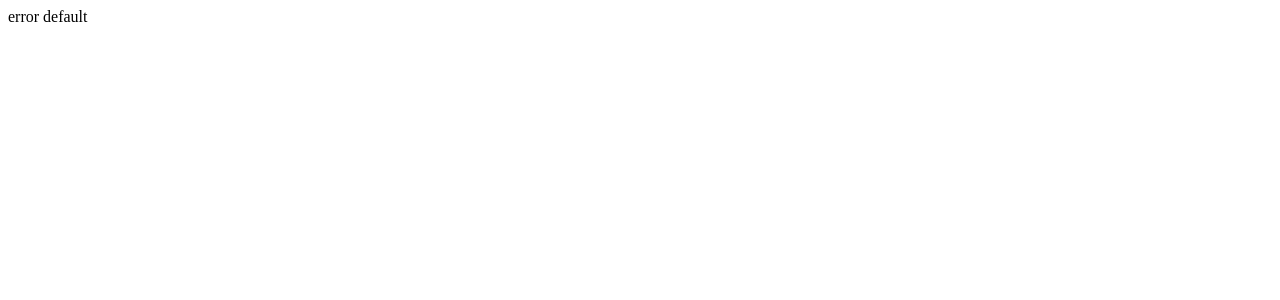
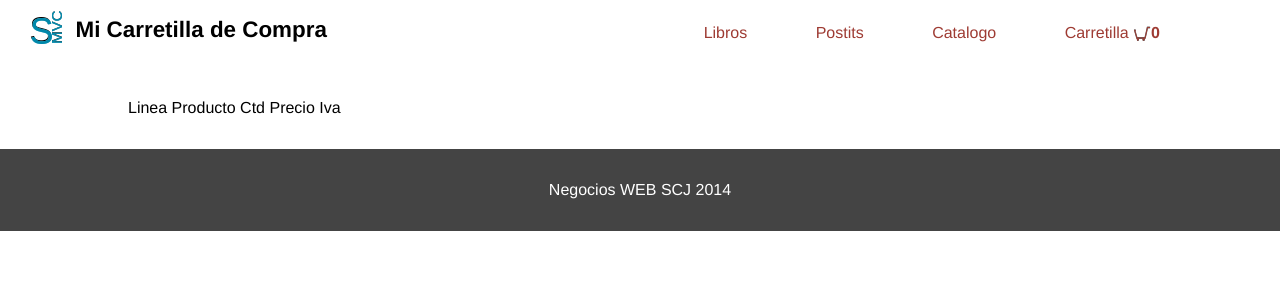
Before and after one commit to obetancourthunicah/IF412NegociosWeb, a PHP site: page /index.php?page=carretilla in a window 1280 px wide. Before the commit the part shown is almost empty. Shown: the top 300 px of the page. Run offline with PHP 8.4, Linux system fonts and the light colour scheme; data comes from the database, SQL or seed files in the repository; tables that the repository leaves empty hold one stand-in row (values such as "Sample post").

Commit message:
Agregando Visor de carretilla y listado de los productos de la carretilla sin estilos

```diff
--- a/controladores/carretilla.php
+++ b/controladores/carretilla.php
@@ -19,23 +19,16 @@ if ($method == "get"){
             die();
         }
    }
+   if($_GET["page"]=="carretilla"){
+        require_once("modelos/carretilla.php");
+        setData('page-subtitulo',"Mi Carretilla de Compra");
+        setData("crrtproductos", obtenerProductosCarretillaXId(obtenerCarretillaCliente()));
+        echo renderizarVista("carretilla", $pageData);
+
+   }
 }
 if ($method == "post"){
 
 }
 
-
-//-------------------------------
-function obtenerCarretillaCliente(){
-    if(isset($_COOKIE["crtid"])){
-        return $_COOKIE["crtid"];
-    }else{
-        //crear la cabecera de carretilla
-        //obtener el id del carretilla
-        require_once("modelos/carretilla.php");
-        $carretillaID = nuevaCarretilla();
-        setcookie("crtid", $carretillaID);
-        return $carretillaID;
-    }
-}
 ?>
--- a/controladores/middleware.php
+++ b/controladores/middleware.php
@@ -20,4 +20,22 @@
         global $app_errores;
         return $app_errores;
     }
+
+    function obtenerCarretillaCliente(){
+        if(isset($_COOKIE["crtid"])){
+            return $_COOKIE["crtid"];
+        }else{
+            //crear la cabecera de carretilla
+            //obtener el id del carretilla
+            require_once("modelos/carretilla.php");
+            $carretillaID = nuevaCarretilla();
+            setcookie("crtid", $carretillaID);
+            return $carretillaID;
+        }
+    }
+
+    if($method == "get"){
+      require_once("modelos/carretilla.php");
+      setData("ctdcarretilla",obtenerCtdProducto(obtenerCarretillaCliente()));
+    }
 ?>
--- a/index.php
+++ b/index.php
@@ -45,6 +45,9 @@
         case "addCrt":
             require_once("controladores/carretilla.php");
             break;
+        case "carretilla":
+            require_once("controladores/carretilla.php");
+            break;
         case "error":
             echo "error";
             break;
--- a/modelos/carretilla.php
+++ b/modelos/carretilla.php
@@ -20,4 +20,16 @@
                         sprintf($sqlInsert,$carretillaID,$linea,$productoID,$productoID)
                         );
     }
+    function obtenerCtdProducto($carretillaId){
+        global $conn;
+        $sqlstr = "select count(*) as productos from carretilla_d where carretillaid = %d;";
+        return obtenerRegistro($conn,
+                               sprintf($sqlstr, $carretillaId))["productos"];
+    }
+    function obtenerProductosCarretillaXId($carretillaId){
+        global $conn;
+        $sqlstr = "SELECT a.carretillaid, a.carretillaln,  a.productoid, b.producto, a.carrCtd, a.CarrPrc, a.carrIva FROM carretilla_d a inner join productos b on a.productoid = b.productoid where carretillaid = %d order by a.carretillaln;";
+        return obtenerRegistros($conn,
+                                sprintf($sqlstr, $carretillaId));
+    }
 ?>
--- /dev/null
+++ b/vistas/carretilla.tpl
@@ -0,0 +1,16 @@
+    <div class="grid920">
+        <div>
+        <span>Linea</span>
+        <span>Producto</span>
+        <span>Ctd</span>
+        <span>Precio</span>
+        <span>Iva</span></div>
+        {{foreach crrtproductos}}
+            <div><span>{{carretillaln}}</span>
+            <span>{{producto}}</span>
+            <span>{{carrCtd}}</span>
+            <span>{{CarrPrc}}</span>
+            <span>{{carrIva}}</span>
+            </div>
+        {{endfor crrtproductos}}
+    </div>
--- a/vistas/layout.tpl
+++ b/vistas/layout.tpl
@@ -13,6 +13,7 @@
                 <li><a href="index.php?page=libros">Libros</a></li>
                 <li><a href="index.php?page=postit">Postits</a></li>
                 <li><a href="index.php?page=productos">Catalogo</a></li>
+                <li><a href="index.php?page=carretilla">Carretilla <img src="publico/imagenes/carretillaflag.svg" style="vertical-align: middle; width:1.125em;padding:0;" /><b>{{ctdcarretilla}}</b></a></li>
     </ul>
     <div class="logo">
         <img src="publico/imagenes/logo.svg" />
```
Also changed, not shown: publico/imagenes/carretillaflag.svg (added).
